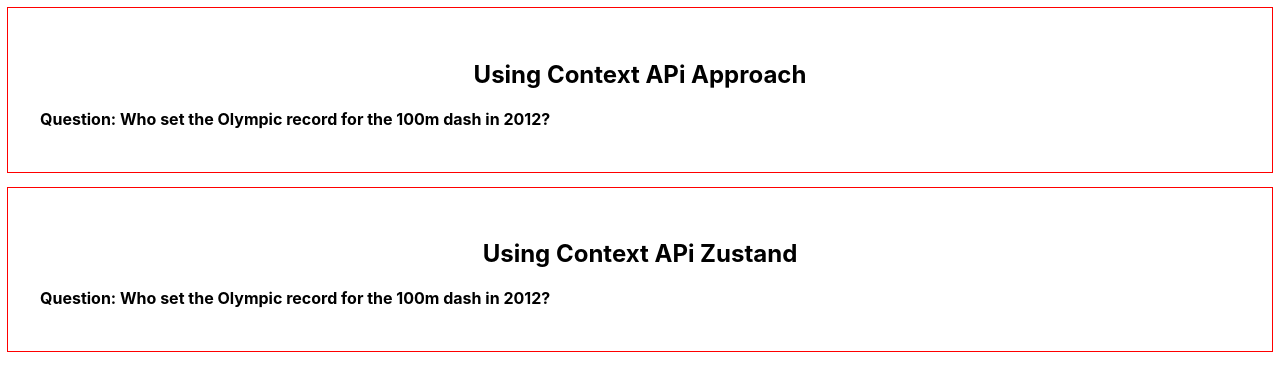
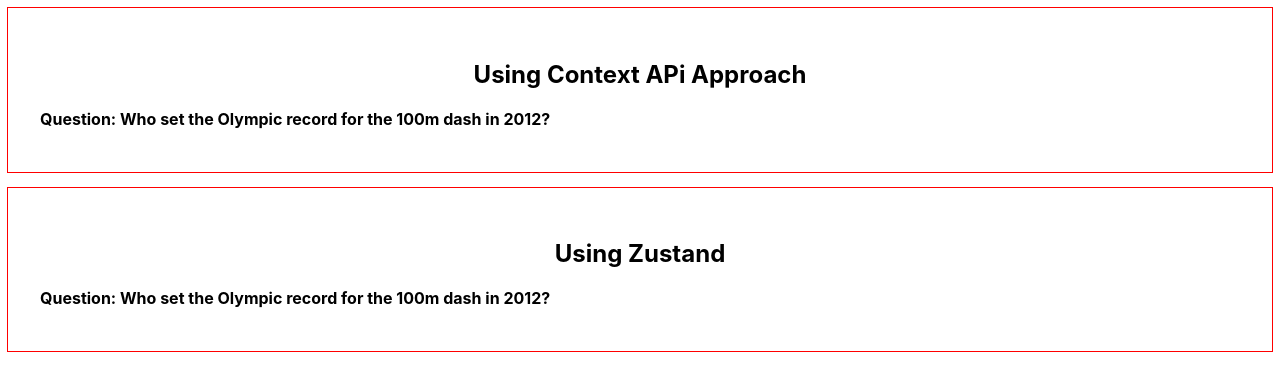
Before and after one commit to sansan-sakura/A1-swedish-quiz, a React (Vite) app: page / in a window 1280 px wide. Shown: the top 390 px of the page. Built offline with nearby package versions, Linux system fonts and the light colour scheme.

Commit message:
Update CurrentQuestionZustand.jsx

```diff
--- a/src/components/CurrentQuestionZustand.jsx
+++ b/src/components/CurrentQuestionZustand.jsx
@@ -13,7 +13,7 @@
 
   return (
     <div className="managed-component">
-      <h2>Using Context APi Zustand</h2>
+      <h2>Using Zustand</h2>
       <h1>Question: {question.questionText}</h1>
     </div>
   );
```
